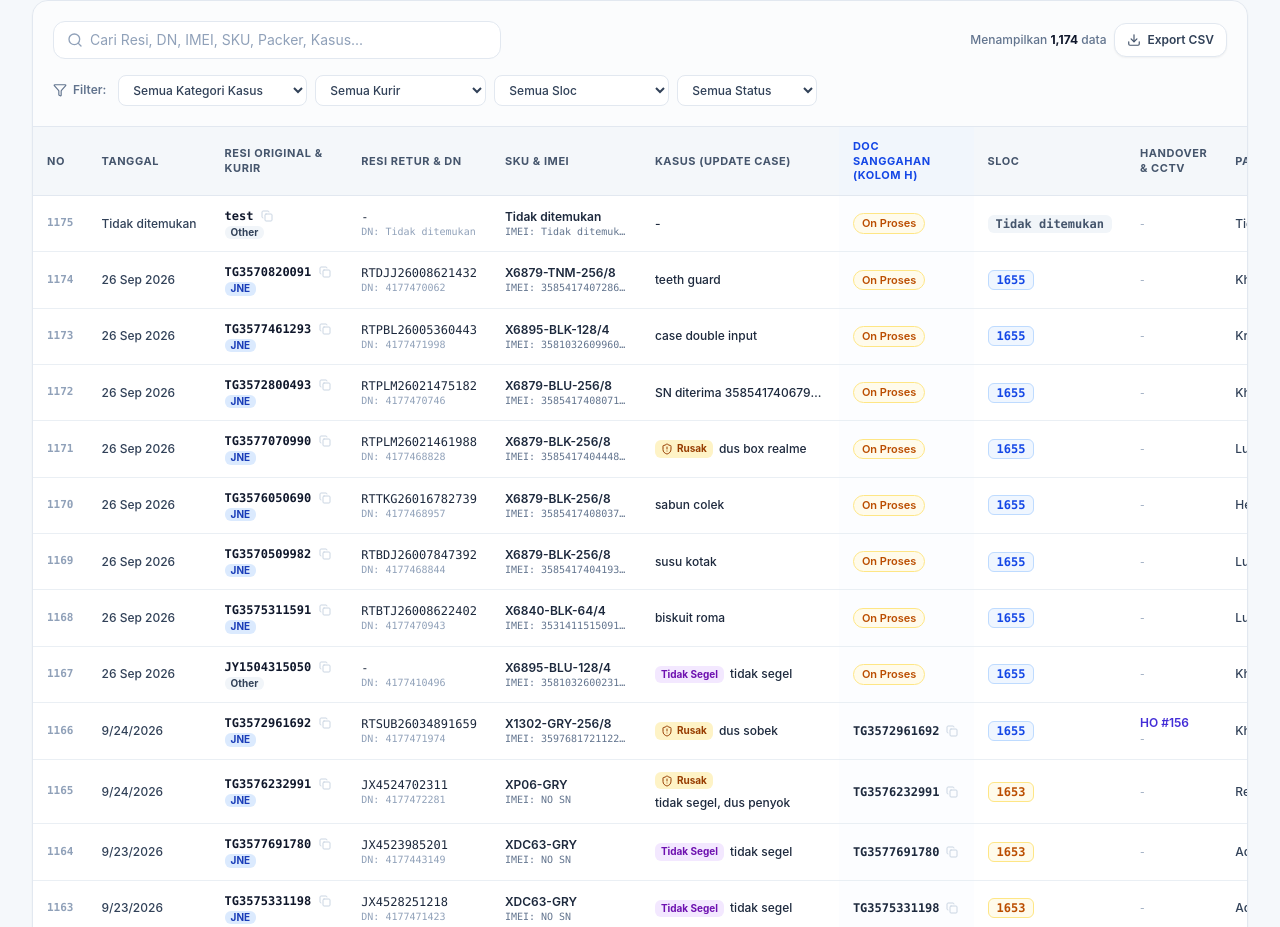
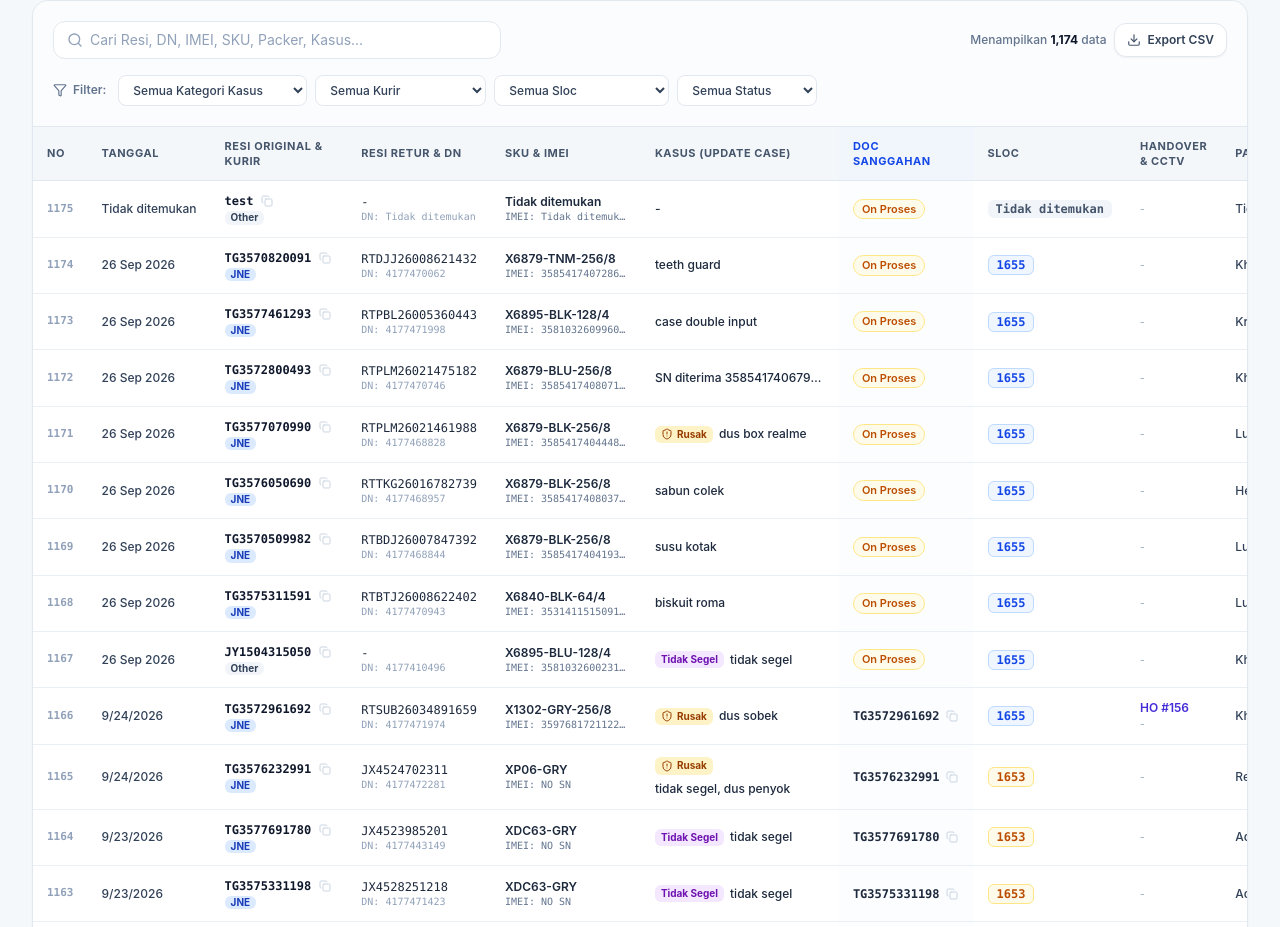
Before and after one commit to hamunaputra89/logistics-return-dispute, a React (Vite) app: page / in a window 1280 px wide. Shown: the part 1234-2161 px from the top of the page. Built offline with nearby package versions, Linux system fonts and the light colour scheme; no server answers.

Commit message:
ui: simplify "Doc Sanggahan" labels
Remove redundant "Kolom H" references from UI labels and source descriptions to improve readability and maintain consistency across components.

```diff
--- a/src/App.tsx
+++ b/src/App.tsx
@@ -82,7 +82,7 @@ export default function App() {
     setActiveVideo({
       url: videoUrl,
       title: `Video Sanggahan / Unboxing (${record.resiOriginal || record.resiRetur || 'Retur'})`,
-      sourceLabel: label || 'Kolom H - Dokumen Sanggahan',
+      sourceLabel: label || 'Doc Sanggahan',
       resiOriginal: record.resiOriginal,
     });
   };
--- a/src/components/AddRecordModal.tsx
+++ b/src/components/AddRecordModal.tsx
@@ -379,7 +379,7 @@ export const AddRecordModal: React.FC<AddRecordModalProps> = ({
             <div className="grid grid-cols-1 sm:grid-cols-2 lg:grid-cols-4 gap-3">
               <div>
                 <label className="block text-slate-600 font-medium mb-1">
-                  Doc Sanggahan (Kolom H)
+                  Doc Sanggahan
                 </label>
                 <input
                   type="text"
--- a/src/components/DataTable.tsx
+++ b/src/components/DataTable.tsx
@@ -388,7 +388,7 @@ export const DataTable: React.FC<DataTableProps> = ({
               <th className="py-3 px-3.5">Resi Retur & DN</th>
               <th className="py-3 px-3.5">SKU & IMEI</th>
               <th className="py-3 px-3.5">Kasus (Update Case)</th>
-              <th className="py-3 px-3.5 text-blue-700 bg-blue-50/50">Doc Sanggahan (Kolom H)</th>
+              <th className="py-3 px-3.5 text-blue-700 bg-blue-50/50">Doc Sanggahan</th>
               <th className="py-3 px-3.5">Sloc</th>
               <th className="py-3 px-3.5">Handover & CCTV</th>
               <th className="py-3 px-3.5">Packer</th>
@@ -547,7 +547,7 @@ export const DataTable: React.FC<DataTableProps> = ({
                             e.stopPropagation();
                             const targetUrl = r.docSanggahanUrl || r.docSanggahan;
                             if (onPlayVideo) {
-                              onPlayVideo(targetUrl, r, 'Kolom H - Dokumen Sanggahan');
+                              onPlayVideo(targetUrl, r, 'Doc Sanggahan');
                             } else {
                               window.open(targetUrl, '_blank');
                             }
@@ -570,7 +570,7 @@ export const DataTable: React.FC<DataTableProps> = ({
                                 ? r.evidenceUrl!
                                 : `https://drive.google.com/drive/search?q=${encodeURIComponent(r.docSanggahan)}`);
                             if (onPlayVideo) {
-                              onPlayVideo(targetUrl, r, `Kolom H - ${r.docSanggahan}`);
+                              onPlayVideo(targetUrl, r, `Doc Sanggahan: ${r.docSanggahan}`);
                             } else {
                               window.open(targetUrl, '_blank');
                             }
--- a/src/components/GoogleVideoPlayerModal.tsx
+++ b/src/components/GoogleVideoPlayerModal.tsx
@@ -25,7 +25,7 @@ export const GoogleVideoPlayerModal: React.FC<GoogleVideoPlayerModalProps> = ({
   onClose,
   videoUrl,
   title = 'Pemutar Video Google',
-  sourceLabel = 'Kolom H - Dokumen Sanggahan',
+  sourceLabel = 'Doc Sanggahan',
   resiOriginal,
 }) => {
   const [copied, setCopied] = useState(false);
--- a/src/components/RecordDetailModal.tsx
+++ b/src/components/RecordDetailModal.tsx
@@ -204,7 +204,7 @@ export const RecordDetailModal: React.FC<RecordDetailModalProps> = ({ record, on
 
               <div className="grid grid-cols-1 sm:grid-cols-3 gap-3 pt-1">
                 <div>
-                  <span className="text-slate-500 font-medium block mb-1">Doc Sanggahan (Kolom H)</span>
+                  <span className="text-slate-500 font-medium block mb-1">Doc Sanggahan</span>
                   {record.docSanggahan === 'On Proses' ? (
                     <span className="inline-flex items-center px-2 py-0.5 rounded text-xs font-semibold bg-amber-50 text-amber-800 border border-amber-200">
                       On Proses
@@ -216,7 +216,7 @@ export const RecordDetailModal: React.FC<RecordDetailModalProps> = ({ record, on
                         onClick={() => {
                           const targetUrl = record.docSanggahanUrl || record.docSanggahan;
                           if (onPlayVideo) {
-                            onPlayVideo(targetUrl, record, 'Kolom H - Dokumen Sanggahan');
+                            onPlayVideo(targetUrl, record, 'Doc Sanggahan');
                           } else {
                             window.open(targetUrl, '_blank');
                           }
@@ -249,7 +249,7 @@ export const RecordDetailModal: React.FC<RecordDetailModalProps> = ({ record, on
                               ? record.evidenceUrl!
                               : `https://drive.google.com/drive/search?q=${encodeURIComponent(record.docSanggahan)}`);
                           if (onPlayVideo) {
-                            onPlayVideo(targetUrl, record, `Kolom H - ${record.docSanggahan}`);
+                            onPlayVideo(targetUrl, record, `Doc Sanggahan: ${record.docSanggahan}`);
                           } else {
                             window.open(targetUrl, '_blank');
                           }
```
